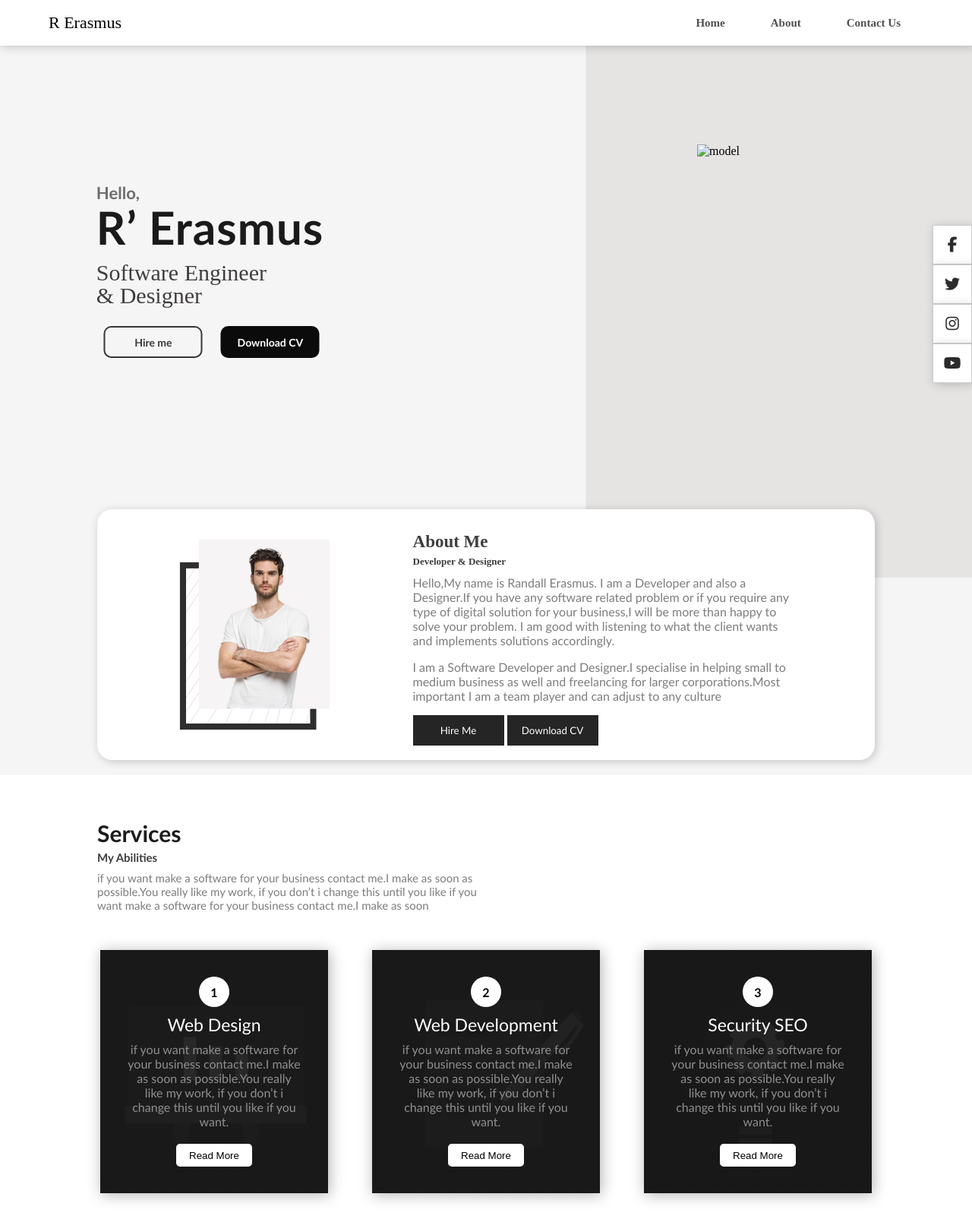
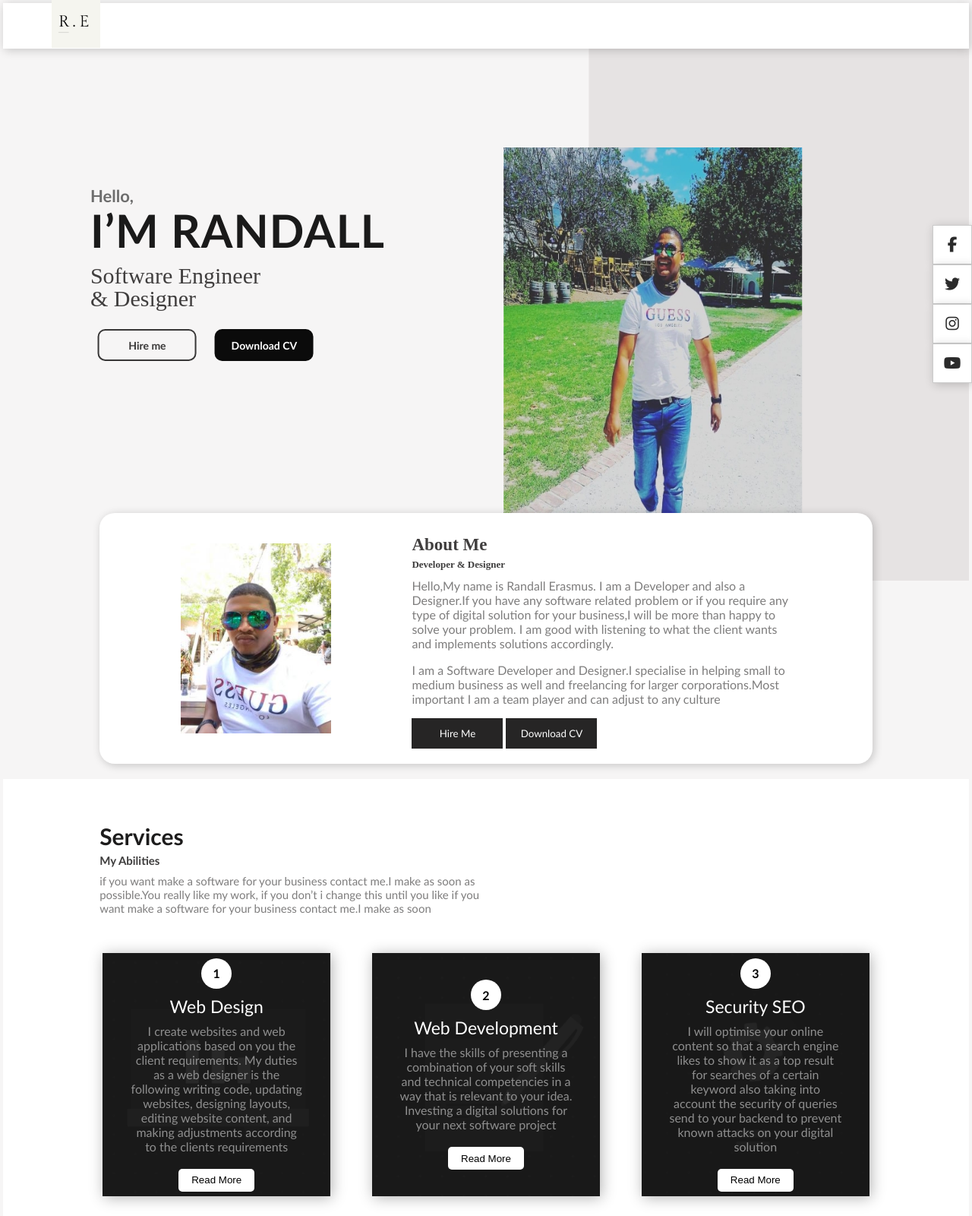
Before and after one commit to randallerasmus/personalportfolio, a plain HTML site: page index.html in a window 1280 px wide. Shown: the top 1600 px of the page at 76% size. Drawn offline with nearby package versions, Linux system fonts and the light colour scheme.

Commit message:
Personal portfolio complete

```diff
--- a/index.html
+++ b/index.html
@@ -5,7 +5,10 @@
     <meta charset="viewport" content="width=device-width, initial-scale=1.0">
     <title>Title</title>
     <link rel="stylesheet" type="text/css" href="styles.css">
-
+    <link rel="apple-touch-icon" sizes="180x180" href="assets/favicon_pp/apple-touch-icon.png">
+    <link rel="icon" type="image/png" sizes="32x32" href="assets/favicon_pp/favicon-32x32.png">
+<!--    <link rel="icon" type="image/png" sizes="16x16" href="assets/favicon_pp/favicon-16x16.png">-->
+    <link rel="manifest" href="assets/favicon_pp/site.webmanifest">
         <!--using FontAwesome---------------->
         <script src="https://kit.fontawesome.com/c8e4d183c2.js" crossorigin="anonymous"></script>
 
@@ -20,30 +23,30 @@
             <!------------navigation------------>
             <nav>
                 <!--logo-->
-                <a href="#" class="logo"> R Erasmus</a>
+                <a href="#" class="logo"><img src="assets/logo.png"></a>
 <!--                 menu-->
                 <ul>
-                    <li><a href="">Home</a> </li>
-                    <li><a href="">About</a> </li>
-                    <li><a href="">Contact Us</a> </li>
+<!--                    <li><a href="">Home</a> </li>-->
+<!--                    <li><a href="">About</a> </li>-->
+<!--                    <li><a href="">Contact Us</a> </li>-->
                 </ul>
                 <div class="toggle"></div>
             </nav>
             <!--text----------------------->
             <div class="text-container">
                 <p>Hello,</p>
-                <p>R&#8217; Erasmus</p>
+                <p>I&#8217;M RANDALL</p>
                 <p>Software Engineer <br>& Designer</p>
                 <button class="hire-btn">Hire me</button>
                 <button class="down-cv">Download CV</button>
             </div>
             <!--model---------------------->
-            <img alt="model" class="model" src="assets/model1.jpg">
+            <img alt="model" class="model" src="assets/personalimage.jpg">
 
         </section>
         <div class="about-container">
             <!--img-->
-            <img src="assets/about-img.png"/>
+            <img src="assets/IMG_20201205_141813.jpg"/>
             <!--about-me-text-->
             <div class="about-text">
                 <p>About Me</p>
@@ -71,21 +74,26 @@
                 <div class="box-1">
                     <span>1</span>
                     <p class="heading">Web Design</p>
-                    <p class="details">if you want make a software for your business contact me.I make as soon as possible.You really like my work, if you don&#8217;t i change this until you like if you want.</p>
+                    <p class="details">I create websites and web applications based on you the client requirements.
+                        My duties as a web designer is the following writing code,
+                        updating websites, designing layouts, editing website content, and making adjustments according to the clients requirements
+                        </p>
                     <button>Read More</button>
                 </div>
                 <!--2------------->
                 <div class="box-2">
                     <span>2</span>
                     <p class="heading">Web Development</p>
-                    <p class="details">if you want make a software for your business contact me.I make as soon as possible.You really like my work, if you don&#8217;t i change this until you like if you want.</p>
+                    <p class="details"> I have the skills of presenting a combination of your soft skills and technical competencies in a way that is relevant to your idea. Investing a
+                    digital solutions for your next software project</p>
                     <button>Read More</button>
                 </div>
                 <!--3------------->
                 <div class="box-3">
                     <span>3</span>
                     <p class="heading">Security SEO</p>
-                    <p class="details">if you want make a software for your business contact me.I make as soon as possible.You really like my work, if you don&#8217;t i change this until you like if you want.</p>
+                    <p class="details">I will optimise your online content so that a search engine likes to show it as a top result for searches of a certain keyword
+                        also taking into account the security of queries send to your backend to prevent known attacks on your digital solution</p>
                     <button>Read More</button>
                 </div>
             </div>
@@ -101,7 +109,7 @@
             <!--heading-->
             <p>Randall Erasmus</p>
             <!--paragraph-->
-            <p>I make soon as possible.You really like my work,if you don&#8217;t i change this until you like I give you satisfaction result</p>
+            <p>Want to turn your ideas into reality. Connect with me! Below </p>
             <!--social-->
             <div class="social-icons">
                 <a href="https://www.facebook.com/randall.erasmus/"><i class="fab fa-facebook-f"></i></a>
--- a/styles.css
+++ b/styles.css
@@ -2,8 +2,8 @@
 /* CSS Document */
 body{
     background-color:#f6f5f5;
-    margin:0px;
-    padding:0px;
+    margin:2px;
+    padding:2px;
 }
 ul{
     list-style:none;
```
Also changed, not shown: assets/IMG_20201205_141813.jpg (added), assets/logo.png (added).
